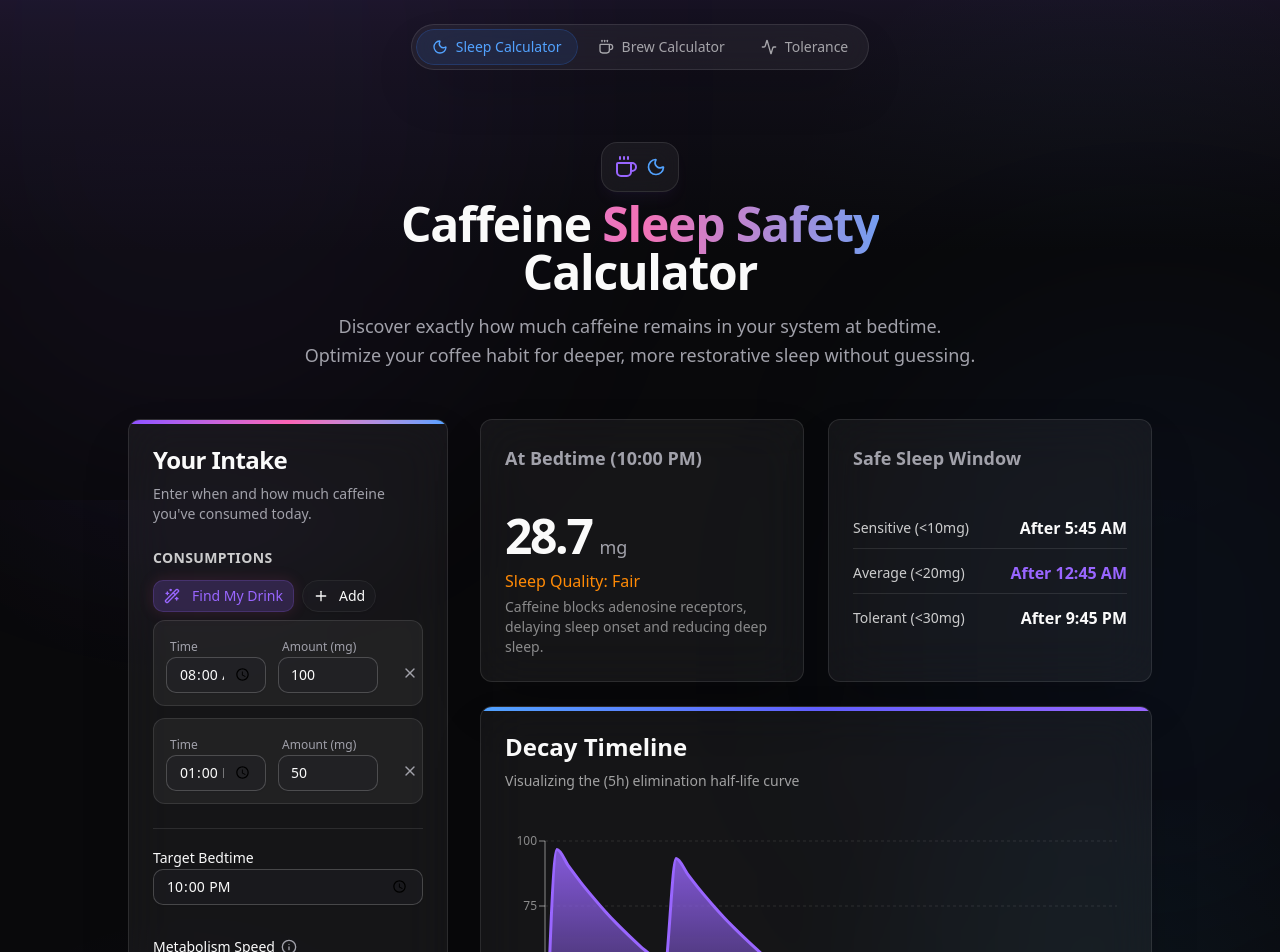
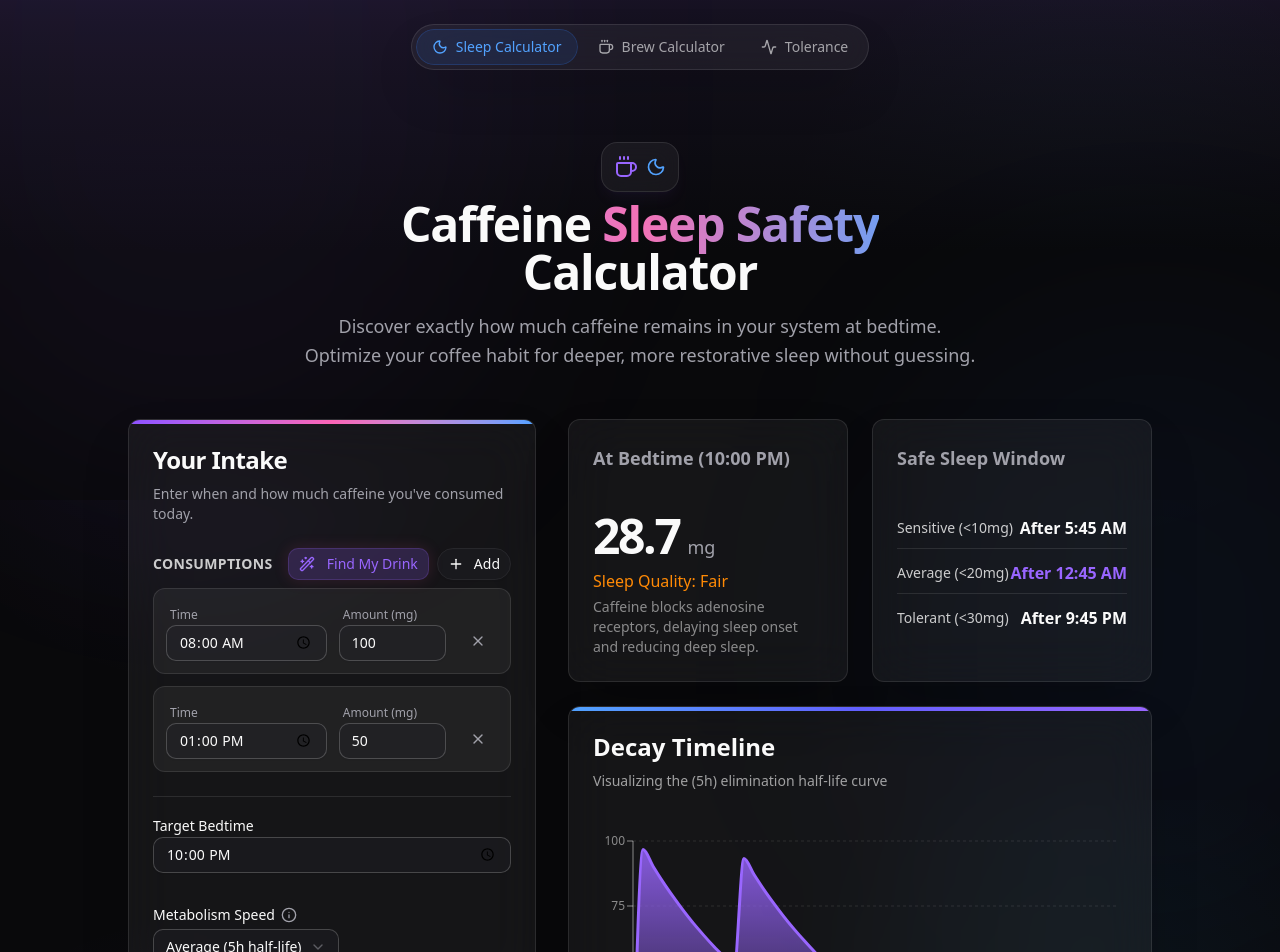
Before and after one commit to goldhaxx/caffeine-calculator, a Next.js app: page / in a window 1280 px wide. Shown: the top 952 px of the page. Built offline with nearby package versions, Linux system fonts and the light colour scheme.

Commit message:
feat: Enhance chart time axis labels and data alignment, and refine UI layout and input field widths for improved presentation.

```diff
--- a/src/app/page.tsx
+++ b/src/app/page.tsx
@@ -78,7 +78,7 @@ export default function Home() {
         {/* Main Application Layout */}
         <div className="grid grid-cols-1 lg:grid-cols-12 gap-8 mt-12">
           {/* Left Column: Inputs */}
-          <div className="lg:col-span-4 space-y-6">
+          <div className="lg:col-span-5 space-y-6">
             <CalculatorForm
               consumptions={consumptions}
               setConsumptions={setConsumptions}
@@ -90,7 +90,7 @@ export default function Home() {
           </div>
 
           {/* Right Column: Dashboard & Chart */}
-          <div className="lg:col-span-8">
+          <div className="lg:col-span-7">
             <ResultsDashboard
               consumptions={consumptions}
               bedtime={bedtime}
--- a/src/components/calculator/CalculatorForm.tsx
+++ b/src/components/calculator/CalculatorForm.tsx
@@ -82,7 +82,7 @@ export function CalculatorForm({
                   exit={{ opacity: 0, scale: 0.95 }}
                   className="flex flex-wrap sm:flex-nowrap items-end gap-2 sm:gap-3 bg-white/5 p-3 rounded-lg border border-white/10"
                 >
-                  <div className="flex-1 min-w-[100px] space-y-1.5">
+                  <div className="flex-[1.5] min-w-[120px] space-y-1.5">
                     <label className="text-xs font-medium text-muted-foreground ml-1">Time</label>
                     <Input
                       type="time"
@@ -91,7 +91,7 @@ export function CalculatorForm({
                       className="bg-transparent border-white/20 focus-visible:ring-primary w-full"
                     />
                   </div>
-                  <div className="flex-1 min-w-[100px] space-y-1.5">
+                  <div className="flex-1 min-w-[80px] space-y-1.5">
                     <label className="text-xs font-medium text-muted-foreground ml-1">Amount (mg)</label>
                     <Input
                       type="number"
--- a/src/components/calculator/ResultsDashboard.tsx
+++ b/src/components/calculator/ResultsDashboard.tsx
@@ -120,7 +120,17 @@ export function ResultsDashboard({ consumptions, bedtime, metabolism }: ResultsD
                     dataKey="timeStr"
                     stroke="rgba(255,255,255,0.5)"
                     fontSize={12}
-                    tickFormatter={(val, i) => i % 4 === 0 ? formatTime12h(val) : ''} // show every 2 hours (since 30m steps)
+                    interval={0}
+                    tickLine={false}
+                    tickFormatter={(val) => {
+                      const [hStr, mStr] = String(val).split(':');
+                      if (!hStr || !mStr) return '';
+                      const h = parseInt(hStr, 10);
+                      if (mStr === '00' && h % 4 === 0) {
+                        return `${h % 12 || 12}${h >= 12 ? 'PM' : 'AM'}`;
+                      }
+                      return '';
+                    }}
                   />
                   <YAxis stroke="rgba(255,255,255,0.5)" fontSize={12} />
                   <Tooltip
--- a/src/lib/caffeine.ts
+++ b/src/lib/caffeine.ts
@@ -122,6 +122,8 @@ export function generateDecayChartData(consumptions: Consumption[], halfLife: nu
     });
 
     const startDt = timeToDate(earliestCons.time, baseDate);
+    startDt.setMinutes(0, 0, 0);
+
     const data = [];
 
     for (let i = 0; i <= 24 * 2; i++) { // 24 hours, 30 min steps
```
